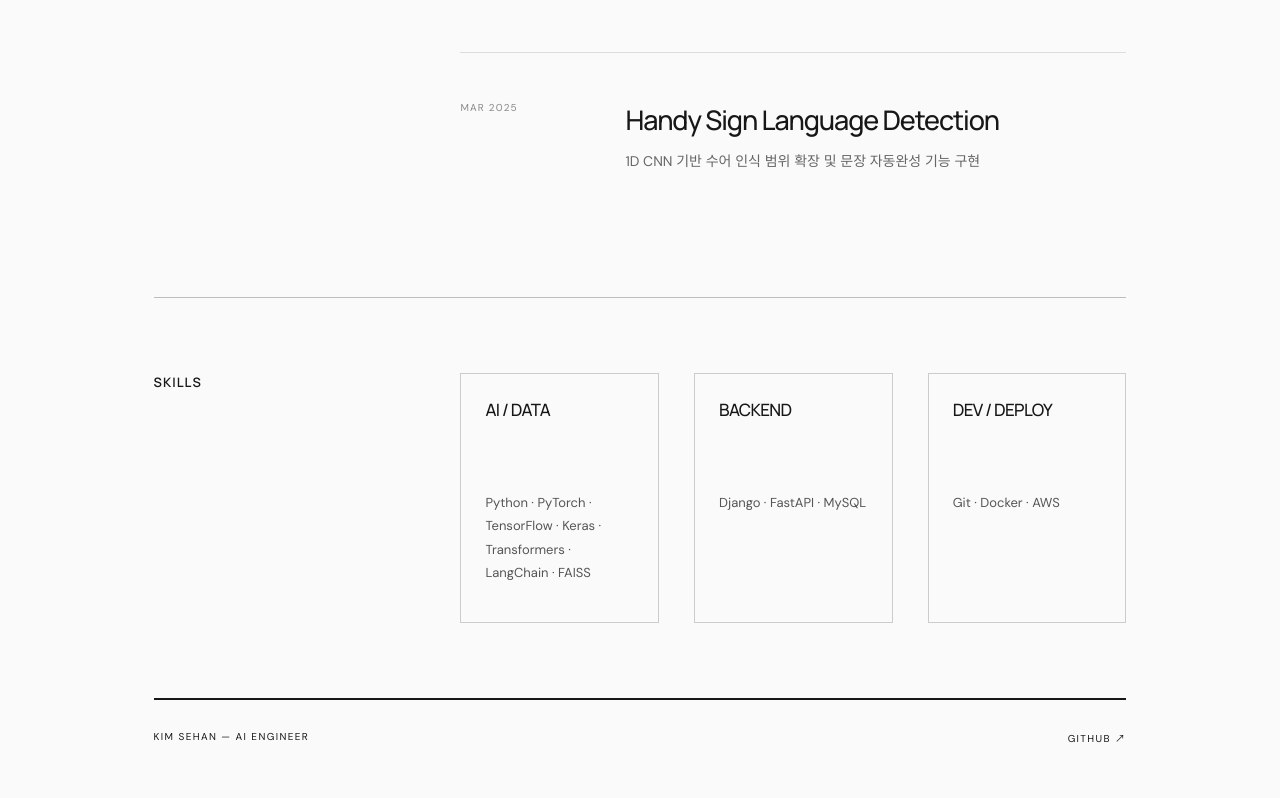
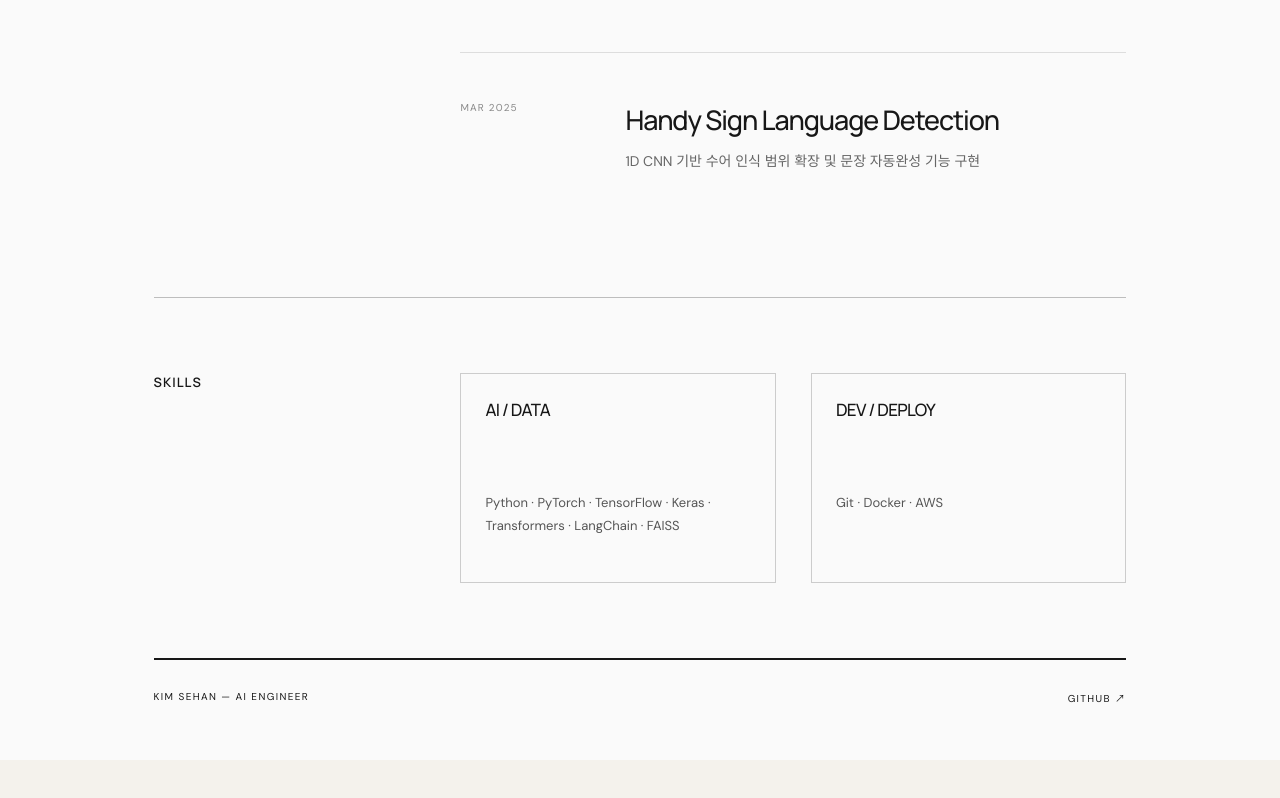
Before and after one commit to kimsehan11/kimsehan11.github.io, a Next.js app: page /profile in a window 1280 px wide. Shown: the part 1710-2508 px from the top of the page. After the commit the page ends 2470 px from the top, so only its background shows below. Built offline with nearby package versions, Linux system fonts and the light colour scheme.

Commit message:
Remove backend skills from profile

```diff
--- a/app/globals.css
+++ b/app/globals.css
@@ -145,7 +145,7 @@ a.hex-segment i{cursor:pointer}
 .resume-list article{display:grid;grid-template-columns:130px 1fr;gap:35px;padding:0 0 48px;margin-bottom:48px;border-bottom:1px solid #ddd}
 .resume-list article:last-child{margin-bottom:0;border-bottom:0}.resume-list time{font-size:10px;letter-spacing:.12em;color:#888}
 .resume-list h3,.resume-skills h3{margin:0 0 12px;font:500 27px Manrope,sans-serif;letter-spacing:-.04em}.resume-list p{margin:0;color:#666;font-size:14px;line-height:1.7}
-.resume-skills{display:grid;grid-template-columns:repeat(3,1fr);gap:35px}.resume-skills>div{min-height:210px;padding:24px;border:1px solid #ccc}
+.resume-skills{display:grid;grid-template-columns:repeat(2,minmax(0,1fr));gap:35px}.resume-skills>div{min-height:210px;padding:24px;border:1px solid #ccc}
 .resume-skills h3{font-size:17px}.resume-skills p{margin-top:70px;font-size:13px;line-height:1.8;color:#555}
 .resume-footer{display:flex;justify-content:space-between;padding-top:30px;border-top:2px solid #171717;font-size:10px;letter-spacing:.14em}
 
--- a/app/profile/ProfileContent.tsx
+++ b/app/profile/ProfileContent.tsx
@@ -28,7 +28,6 @@ export default function ProfileContent() {
         <h2>SKILLS</h2>
         <div className="resume-skills">
           <div><h3>AI / DATA</h3><p>Python · PyTorch · TensorFlow · Keras · Transformers · LangChain · FAISS</p></div>
-          <div><h3>BACKEND</h3><p>Django · FastAPI · MySQL</p></div>
           <div><h3>DEV / DEPLOY</h3><p>Git · Docker · AWS</p></div>
         </div>
       </section>
```
Also changed, not shown: 1 other file (tests, documents, lock files or other folders).
